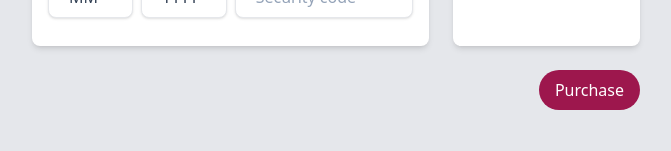
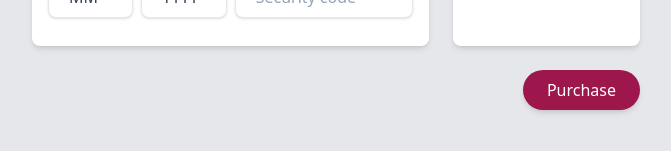
Before and after one commit to phyrisrose/frontend-tickets, a Next.js app: page /checkout/0 in a window 1280 px wide. Shown: the part 445-596 px from the top of the page, without its empty margins (304-975 px from the left). Built offline with nearby package versions, Linux system fonts and the light colour scheme.

Commit message:
styling the purchase button a bit

```diff
--- a/src/app/checkout/[show]/page.tsx
+++ b/src/app/checkout/[show]/page.tsx
@@ -20,7 +20,7 @@ export default function Checkout({ params }: CheckoutProps) {
       <div className="col-span-1 sm:col-span-3 order-4 flex justify-center sm:justify-end">
         <button
           type="button"
-          className="px-4 py-2 bg-pink-800 text-white rounded-full"
+          className="px-6 py-2 bg-pink-800 hover:bg-pink-700 shadow-md text-white rounded-full"
         >
           Purchase
         </button>
```
